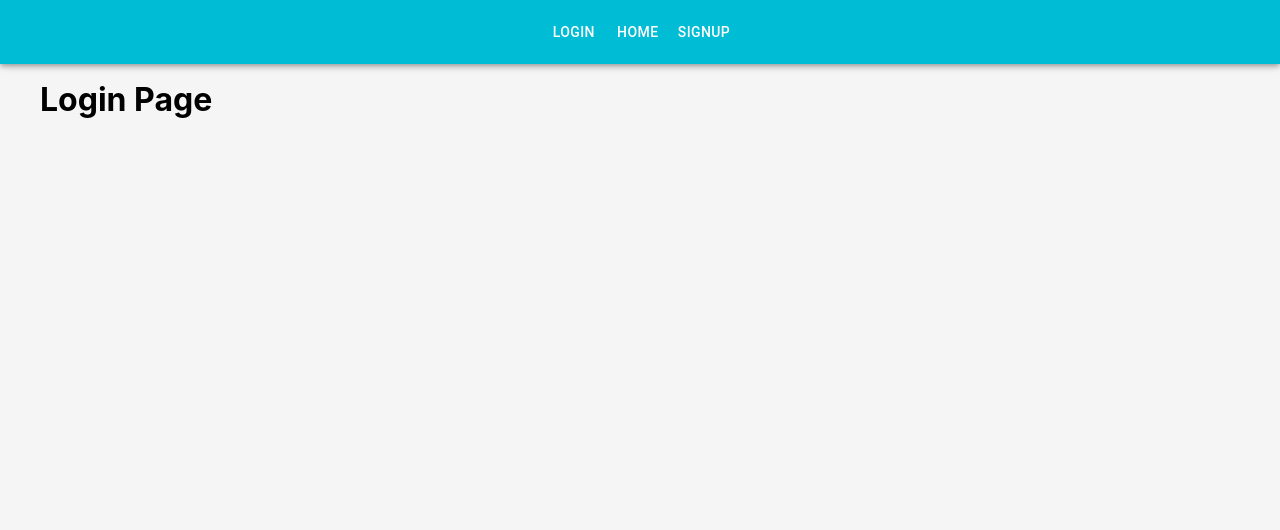
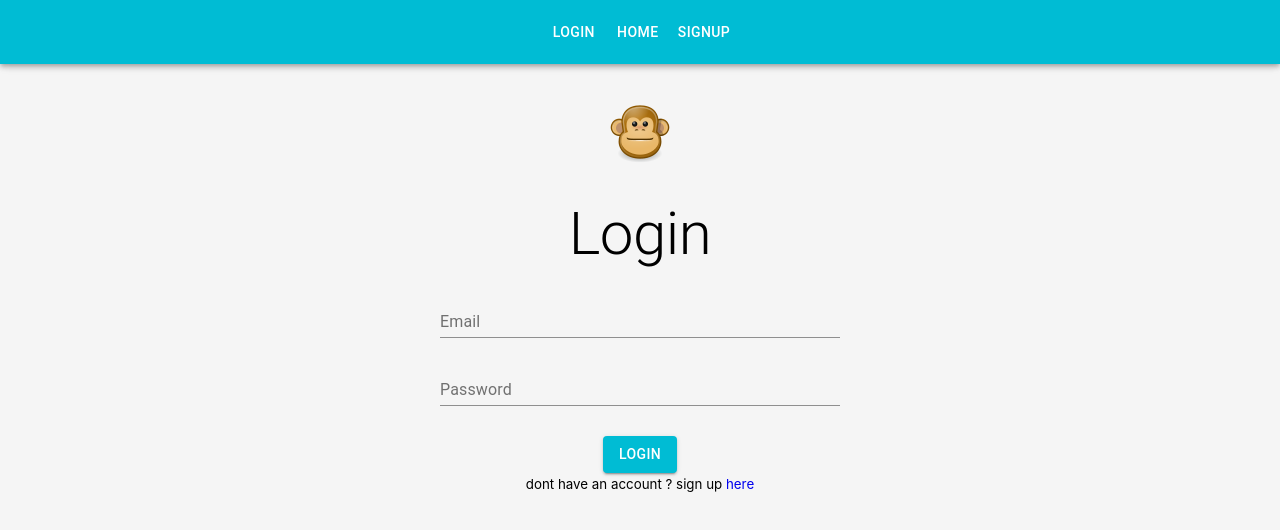
Before and after one commit to uberubi/socialape_client, a React (Create React App) app: page /login in a window 1280 px wide. Shown: the top 530 px of the page. Built offline with nearby package versions, Linux system fonts and the light colour scheme.

Commit message:
login form

```diff
--- a/package.json
+++ b/package.json
@@ -9,6 +9,7 @@
     "@testing-library/react": "^9.5.0",
     "@testing-library/user-event": "^7.2.1",
     "axios": "^0.19.2",
+    "dayjs": "^1.8.30",
     "react": "^16.13.1",
     "react-dom": "^16.13.1",
     "react-router-dom": "^5.2.0",
--- a/src/components/Scream.js
+++ b/src/components/Scream.js
@@ -7,6 +7,8 @@
   Typography,
 } from "@material-ui/core";
 import { Link } from "react-router-dom";
+import dayjs from "dayjs";
+import relativeTime from 'dayjs/plugin/relativeTime'
 
 const styles = {
   card: {
@@ -26,10 +28,11 @@
   classes,
   scream: { body, createdAt, userImage, userHandle, screamId, likeCount },
 }) => {
+  dayjs.extend(relativeTime)
   return (
     <Card className={classes.card}>
       <CardMedia image={userImage} title="Profile image" className={classes.image}/>
-      <CardContent class={classes.content}>
+      <CardContent className={classes.content}>
         <Typography
           variant="h5"
           component={Link}
@@ -39,7 +42,7 @@
           {userHandle}
         </Typography>
         <Typography variant="body2" color="textSecondary">
-          {createdAt}
+          {dayjs(createdAt).fromNow()}
         </Typography>
         <Typography variant="body1">{body}</Typography>
       </CardContent>
--- a/src/pages/home.js
+++ b/src/pages/home.js
@@ -12,14 +12,13 @@
         "https://europe-west3-socialape-23b23.cloudfunctions.net/api/screams"
       )
       .then((res) => {
-        console.log(res.data);
         setScreams(res.data);
       })
       .catch((err) => console.log(err));
   }, []);
 
   let recentScreamsMarkUp = screams ? (
-    screams.map((scream) => <Scream scream={scream} />)
+    screams.map((scream) => <Scream key={scream.screamId} scream={scream} />)
   ) : (
     <p>Loading...</p>
   );
--- a/src/pages/login.js
+++ b/src/pages/login.js
@@ -1,11 +1,146 @@
-import React from 'react';
+import React, { useState } from "react";
+import PropTypes from "prop-types";
+import AppIcon from "../images/icon.png";
+import axios from "axios";
+// MUI stuff
+import {
+  withStyles,
+  Grid,
+  Typography,
+  TextField,
+  Button,
+  CircularProgress,
+} from "@material-ui/core";
+import { Link } from "react-router-dom";
 
-const Login = () => {
+const styles = {
+  form: {
+    textAlign: "center",
+  },
+  image: {
+    margin: "20px auto 20px auto",
+  },
+  pageTitle: {
+    margin: "10px auto 10px auto",
+  },
+  textField: {
+    margin: "10px auto 10px auto",
+  },
+  button: {
+    marginTop: 20,
+    position: "relative",
+  },
+  customError: {
+    color: "red",
+    fontSize: "0.8rem",
+    marginTop: "10px",
+  },
+  progress: {
+    position: 'absolute'
+  },
+};
+
+const Login = ({ classes, ...props }) => {
+  const [userData, setLoginData] = useState({
+    email: "",
+    password: "",
+  });
+
+  const [loading, setLoading] = useState(false);
+  const [errors, setErrors] = useState({});
+
+  console.log(userData.email, userData.password);
+  const handleSubmit = (e) => {
+    e.preventDefault();
+    setLoading(true);
+    axios
+      .post(
+        "https://europe-west3-socialape-23b23.cloudfunctions.net/api/login",
+        userData
+      )
+      .then((res) => {
+        console.log(res.data);
+        setLoading(false);
+        props.history.push("/");
+      })
+      .catch((err) => {
+        setErrors(err.response.data);
+        setLoading(false);
+      });
+  };
+
+  const handleChange = (e) => {
+    e.preventDefault();
+    setLoginData({
+      ...userData,
+      [e.target.name]: e.target.value,
+    });
+  };
+
+  console.log(errors);
   return (
-    <div>
-      <h1>Login Page</h1>
-    </div>
-   );
-}
+    <Grid container className={classes.form}>
+      <Grid item sm />
+      <Grid item sm>
+        <img src={AppIcon} alt="app icon" className={classes.image} />
+        <Typography variant="h2" className={classes.pageTitle}>
+          Login
+        </Typography>
+        <form noValidate onSubmit={handleSubmit}>
+          <TextField
+            id="email"
+            name="email"
+            type="email"
+            label="Email"
+            className={classes.textField}
+            helperText={errors.email}
+            error={errors.email ? true : false}
+            value={userData.email}
+            onChange={handleChange}
+            fullWidth
+          />
+          <TextField
+            id="password"
+            name="password"
+            type="password"
+            label="Password"
+            className={classes.textField}
+            helperText={errors.password}
+            error={errors.password ? true : false}
+            value={userData.password}
+            onChange={handleChange}
+            fullWidth
+          />
+          {errors.general && (
+            <Typography variant="body2" className={classes.customError}>
+              {errors.general}
+            </Typography>
+          )}
+          <Button
+            type="submit"
+            variant="contained"
+            color="primary"
+            className={classes.button}
+            disabled={loading}
+          >
+            Login
+            {loading && (
+              <CircularProgress size={30} className={classes.progress} />
+            )}
+          </Button>
+          <br />
+          <small>
+            dont have an account ? sign up <Link to="/signup">here</Link>
+          </small>
+        </form>
+      </Grid>
+      <Grid item sm />
+    </Grid>
+  );
+};
 
-export default Login;
+Login.propTypes = {
+  classes: PropTypes.object.isRequired,
+};
+
+export default withStyles(styles)(Login);
```
Also changed, not shown: src/images/icon.png (added), 1 other file (tests, documents, lock files or other folders).
